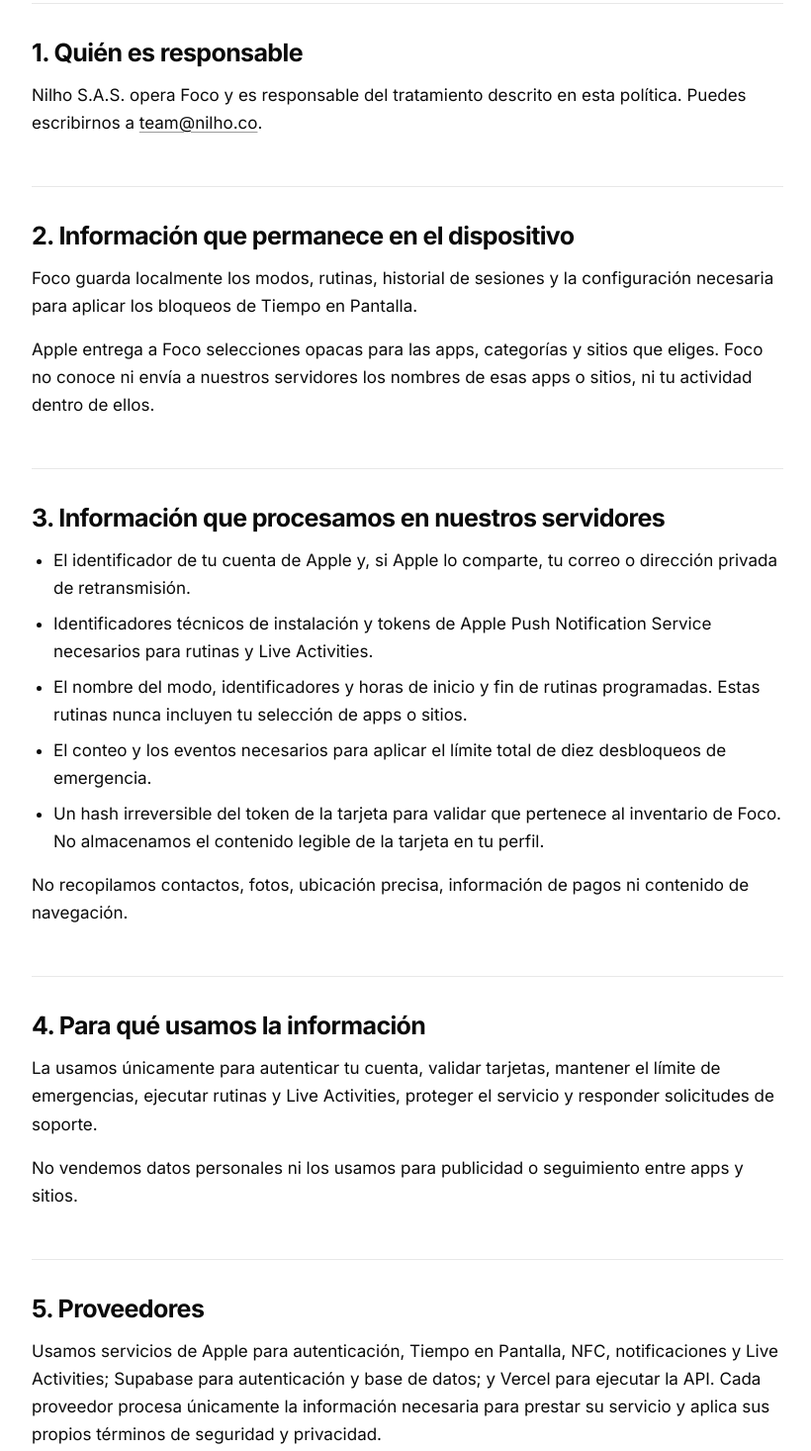
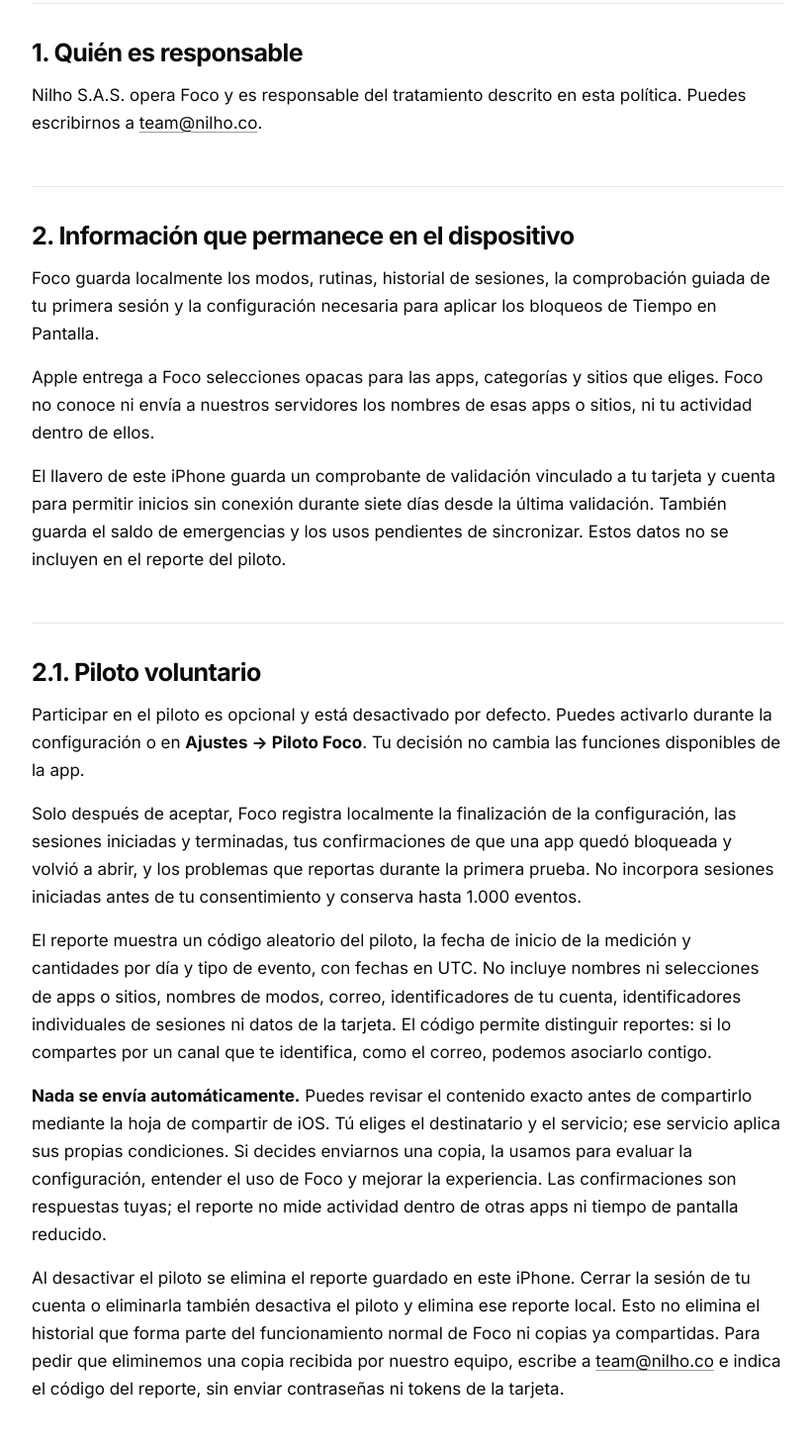
Before and after one commit to juanfgaviriac/nilho-website, a plain HTML site: page foco/privacidad/index.html in a window 1280 px wide. Shown: the part 498-1964 px from the top of the page at 99% size, without its empty margins (228-1048 px from the left). Drawn offline with Linux system fonts and the light colour scheme.

Commit message:
Explain Foco voluntary pilot and offline data handling

```diff
--- a/foco/privacidad/index.html
+++ b/foco/privacidad/index.html
@@ -36,8 +36,18 @@
 
             <section>
                 <h2>2. Información que permanece en el dispositivo</h2>
-                <p>Foco guarda localmente los modos, rutinas, historial de sesiones y la configuración necesaria para aplicar los bloqueos de Tiempo en Pantalla.</p>
+                <p>Foco guarda localmente los modos, rutinas, historial de sesiones, la comprobación guiada de tu primera sesión y la configuración necesaria para aplicar los bloqueos de Tiempo en Pantalla.</p>
                 <p>Apple entrega a Foco selecciones opacas para las apps, categorías y sitios que eliges. Foco no conoce ni envía a nuestros servidores los nombres de esas apps o sitios, ni tu actividad dentro de ellos.</p>
+                <p>El llavero de este iPhone guarda un comprobante de validación vinculado a tu tarjeta y cuenta para permitir inicios sin conexión durante siete días desde la última validación. También guarda el saldo de emergencias y los usos pendientes de sincronizar. Estos datos no se incluyen en el reporte del piloto.</p>
+            </section>
+
+            <section id="piloto-voluntario">
+                <h2>2.1. Piloto voluntario</h2>
+                <p>Participar en el piloto es opcional y está desactivado por defecto. Puedes activarlo durante la configuración o en <strong>Ajustes → Piloto Foco</strong>. Tu decisión no cambia las funciones disponibles de la app.</p>
+                <p>Solo después de aceptar, Foco registra localmente la finalización de la configuración, las sesiones iniciadas y terminadas, tus confirmaciones de que una app quedó bloqueada y volvió a abrir, y los problemas que reportas durante la primera prueba. No incorpora sesiones iniciadas antes de tu consentimiento y conserva hasta 1.000 eventos.</p>
+                <p>El reporte muestra un código aleatorio del piloto, la fecha de inicio de la medición y cantidades por día y tipo de evento, con fechas en UTC. No incluye nombres ni selecciones de apps o sitios, nombres de modos, correo, identificadores de tu cuenta, identificadores individuales de sesiones ni datos de la tarjeta. El código permite distinguir reportes: si lo compartes por un canal que te identifica, como el correo, podemos asociarlo contigo.</p>
+                <p><strong>Nada se envía automáticamente.</strong> Puedes revisar el contenido exacto antes de compartirlo mediante la hoja de compartir de iOS. Tú eliges el destinatario y el servicio; ese servicio aplica sus propias condiciones. Si decides enviarnos una copia, la usamos para evaluar la configuración, entender el uso de Foco y mejorar la experiencia. Las confirmaciones son respuestas tuyas; el reporte no mide actividad dentro de otras apps ni tiempo de pantalla reducido.</p>
+                <p>Al desactivar el piloto se elimina el reporte guardado en este iPhone. Cerrar la sesión de tu cuenta o eliminarla también desactiva el piloto y elimina ese reporte local. Esto no elimina el historial que forma parte del funcionamiento normal de Foco ni copias ya compartidas. Para pedir que eliminemos una copia recibida por nuestro equipo, escribe a <a href="mailto:team@nilho.co?subject=Eliminar%20reporte%20del%20piloto%20Foco">team@nilho.co</a> e indica el código del reporte, sin enviar contraseñas ni tokens de la tarjeta.</p>
             </section>
 
             <section>
@@ -46,7 +56,7 @@
                     <li>El identificador de tu cuenta de Apple y, si Apple lo comparte, tu correo o dirección privada de retransmisión.</li>
                     <li>Identificadores técnicos de instalación y tokens de Apple Push Notification Service necesarios para rutinas y Live Activities.</li>
                     <li>El nombre del modo, identificadores y horas de inicio y fin de rutinas programadas. Estas rutinas nunca incluyen tu selección de apps o sitios.</li>
-                    <li>El conteo y los eventos necesarios para aplicar el límite total de diez desbloqueos de emergencia.</li>
+                    <li>El conteo y los eventos necesarios para reconciliar el saldo de diez desbloqueos de emergencia. Un uso sin conexión se registra primero en el iPhone y se sincroniza después; el saldo de otros dispositivos desconectados no se conoce en tiempo real.</li>
                     <li>Un hash irreversible del token de la tarjeta para validar que pertenece al inventario de Foco. No almacenamos el contenido legible de la tarjeta en tu perfil.</li>
                 </ul>
                 <p>No recopilamos contactos, fotos, ubicación precisa, información de pagos ni contenido de navegación.</p>
@@ -54,7 +64,7 @@
 
             <section>
                 <h2>4. Para qué usamos la información</h2>
-                <p>La usamos únicamente para autenticar tu cuenta, validar tarjetas, mantener el límite de emergencias, ejecutar rutinas y Live Activities, proteger el servicio y responder solicitudes de soporte.</p>
+                <p>La usamos únicamente para autenticar tu cuenta, validar tarjetas, mantener el límite de emergencias, ejecutar rutinas y Live Activities, proteger el servicio y responder solicitudes de soporte. Si eliges compartir con nosotros un reporte del piloto, también lo usamos para los fines descritos en la sección 2.1.</p>
                 <p>No vendemos datos personales ni los usamos para publicidad o seguimiento entre apps y sitios.</p>
             </section>
 
```
